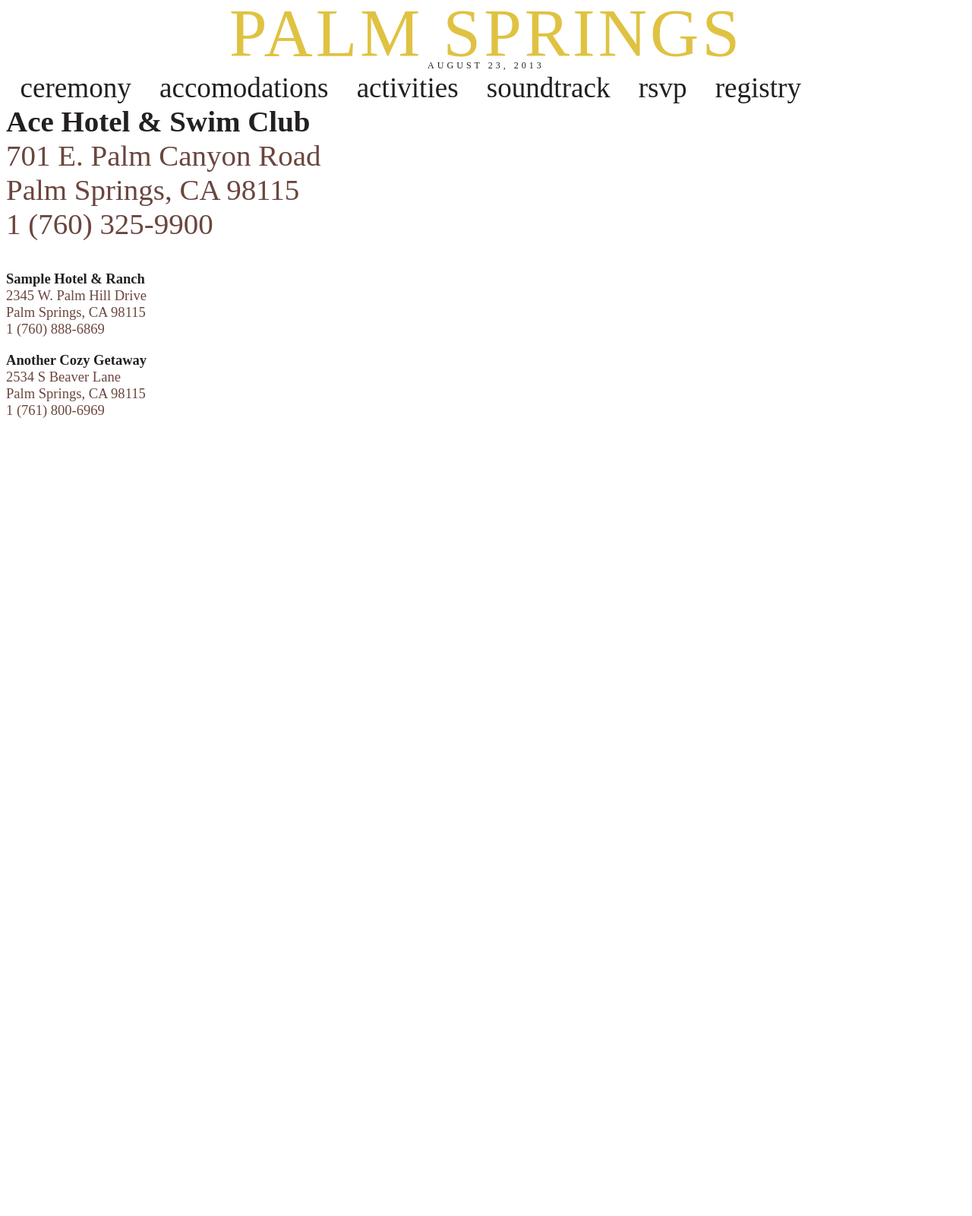
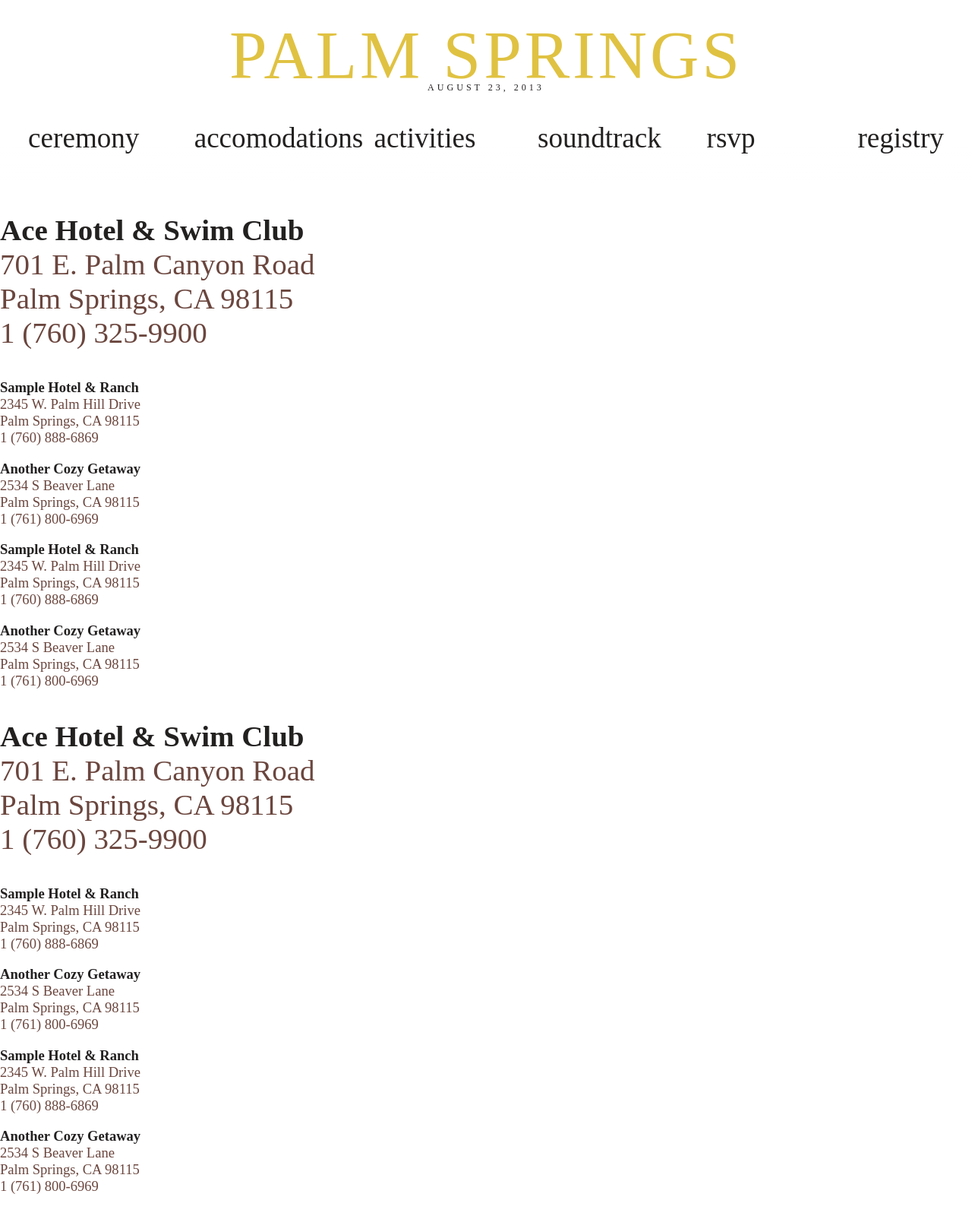
Before and after one commit to folktrash/desertwedding.us, a plain HTML site: page index.html in a window 1280 px wide. Shown: the top 1600 px of the page at 76% size. Before the commit the page ends 800 px from the top, so only its background shows below. Drawn offline with Linux system fonts and the light colour scheme; files whose address does not match are found by name.

Commit message:
Stub on scrollto and some fixing of header, gradient.

```diff
--- a/_/css/css.css
+++ b/_/css/css.css
@@ -24,6 +24,22 @@ body {
 	color:#6b463e;
 	font-family:'gotham-light';
 	font-size:116%;
+	margin:0;
+	background-color:#fff;
+	padding-top:13em;
+}
+
+.header {
+	position:fixed;top:0;
+	padding:2.0em;
+
+	background: -moz-linear-gradient(top,  rgba(255,255,255,1) 0%, rgba(255,255,255,1) 80%, rgba(255,255,255,0) 100%); /* FF3.6+ */
+	background: -webkit-gradient(linear, left top, left bottom, color-stop(0%,rgba(255,255,255,1)), color-stop(80%,rgba(255,255,255,1)), color-stop(100%,rgba(255,255,255,0))); /* Chrome,Safari4+ */
+	background: -webkit-linear-gradient(top,  rgba(255,255,255,1) 0%,rgba(255,255,255,1) 80%,rgba(255,255,255,0) 100%); /* Chrome10+,Safari5.1+ */
+	background: -o-linear-gradient(top,  rgba(255,255,255,1) 0%,rgba(255,255,255,1) 80%,rgba(255,255,255,0) 100%); /* Opera 11.10+ */
+	background: -ms-linear-gradient(top,  rgba(255,255,255,1) 0%,rgba(255,255,255,1) 80%,rgba(255,255,255,0) 100%); /* IE10+ */
+	background: linear-gradient(to bottom,  rgba(255,255,255,1) 0%,rgba(255,255,255,1) 80%,rgba(255,255,255,0) 100%); /* W3C */
+	filter: progid:DXImageTransform.Microsoft.gradient( startColorstr='#ffffff', endColorstr='#00ffffff',GradientType=0 ); /* IE6-9 */
 }
 
 h1 {
@@ -47,18 +63,21 @@ h2 {
 	color:#232020;
 	text-align:center;
 	margin:0;padding:0;
+	margin-bottom:3.0em;
 }
 
 .nav {
 	list-style:none;
-	margin:0;padding:0;
+	padding:0;
+	overflow:auto;
+	display:table-row;
 }
 
 .nav li {
 	list-style:none;
 	padding:0;
-	float:left;
-	margin:0 1.0em;
+	display:table-cell;
+	width:20%;
 }
 
 .nav a {
--- a/_/js/app.js
+++ b/_/js/app.js
@@ -23,6 +23,16 @@ app.Module = (function () {
 	};
 	var method = {
 		boot: function () {
+
+			$('#nav').find('a').click(function(e){
+				var destination = $(this).attr('href').substring(1);
+				var localOffset = $('#' + destination).offset();
+				$('body').stop().animate({scrollTop: localOffset.top - $('#top').outerHeight()}, 1000, function(){
+					app.Dev.log('we should be there...');
+				});
+				e.preventDefault();
+			});
+
 			method.helloWorld();
 			method.getLocation();
 		},
--- a/index.html
+++ b/index.html
@@ -16,7 +16,7 @@
 	<h1>Palm Springs</h1>
 	<h2>August 23, 2013</h2>
 
-<ul class="nav">
+	<ul id="nav" class="nav">
 		<li><a href="#ceremony">ceremony</a></li>
 		<li><a href="#accomodations">accomodations</a></li>
 		<li><a href="#activities">activities</a></li>
@@ -24,6 +24,80 @@
 		<li><a href="#rsvp">rsvp</a></li>
 		<li><a href="#registry">registry</a></li>
 	</ul>
+
+</div>
+
+<div id="ceremony" class="blob">
+
+<p class="primary">
+<strong>Ace Hotel &amp; Swim Club</strong><br>
+701 E. Palm Canyon Road<br>
+Palm Springs, CA 98115<br>
+1 (760) 325-9900
+</p>
+
+<p>
+<strong>Sample Hotel &amp; Ranch</strong><br>
+2345 W. Palm Hill Drive<br>
+Palm Springs, CA 98115<br>
+1 (760) 888-6869
+</p>
+
+<p>
+<strong>Another Cozy Getaway</strong><br>
+2534 S Beaver Lane<br>
+Palm Springs, CA 98115<br>
+1 (761) 800-6969
+</p>
+
+<p>
+<strong>Sample Hotel &amp; Ranch</strong><br>
+2345 W. Palm Hill Drive<br>
+Palm Springs, CA 98115<br>
+1 (760) 888-6869
+</p>
+
+<p>
+<strong>Another Cozy Getaway</strong><br>
+2534 S Beaver Lane<br>
+Palm Springs, CA 98115<br>
+1 (761) 800-6969
+</p>
+
+<p class="primary">
+<strong>Ace Hotel &amp; Swim Club</strong><br>
+701 E. Palm Canyon Road<br>
+Palm Springs, CA 98115<br>
+1 (760) 325-9900
+</p>
+
+<p>
+<strong>Sample Hotel &amp; Ranch</strong><br>
+2345 W. Palm Hill Drive<br>
+Palm Springs, CA 98115<br>
+1 (760) 888-6869
+</p>
+
+<p>
+<strong>Another Cozy Getaway</strong><br>
+2534 S Beaver Lane<br>
+Palm Springs, CA 98115<br>
+1 (761) 800-6969
+</p>
+
+<p>
+<strong>Sample Hotel &amp; Ranch</strong><br>
+2345 W. Palm Hill Drive<br>
+Palm Springs, CA 98115<br>
+1 (760) 888-6869
+</p>
+
+<p>
+<strong>Another Cozy Getaway</strong><br>
+2534 S Beaver Lane<br>
+Palm Springs, CA 98115<br>
+1 (761) 800-6969
+</p>
 
 </div>
 
@@ -50,6 +124,55 @@ Palm Springs, CA 98115<br>
 1 (761) 800-6969
 </p>
 
+<p>
+<strong>Sample Hotel &amp; Ranch</strong><br>
+2345 W. Palm Hill Drive<br>
+Palm Springs, CA 98115<br>
+1 (760) 888-6869
+</p>
+
+<p>
+<strong>Another Cozy Getaway</strong><br>
+2534 S Beaver Lane<br>
+Palm Springs, CA 98115<br>
+1 (761) 800-6969
+</p>
+
+<p class="primary">
+<strong>Ace Hotel &amp; Swim Club</strong><br>
+701 E. Palm Canyon Road<br>
+Palm Springs, CA 98115<br>
+1 (760) 325-9900
+</p>
+
+<p>
+<strong>Sample Hotel &amp; Ranch</strong><br>
+2345 W. Palm Hill Drive<br>
+Palm Springs, CA 98115<br>
+1 (760) 888-6869
+</p>
+
+<p>
+<strong>Another Cozy Getaway</strong><br>
+2534 S Beaver Lane<br>
+Palm Springs, CA 98115<br>
+1 (761) 800-6969
+</p>
+
+<p>
+<strong>Sample Hotel &amp; Ranch</strong><br>
+2345 W. Palm Hill Drive<br>
+Palm Springs, CA 98115<br>
+1 (760) 888-6869
+</p>
+
+<p>
+<strong>Another Cozy Getaway</strong><br>
+2534 S Beaver Lane<br>
+Palm Springs, CA 98115<br>
+1 (761) 800-6969
+</p>
+
 </div>
 
 
```
Lines whose indentation alone changed are shown as unchanged.
